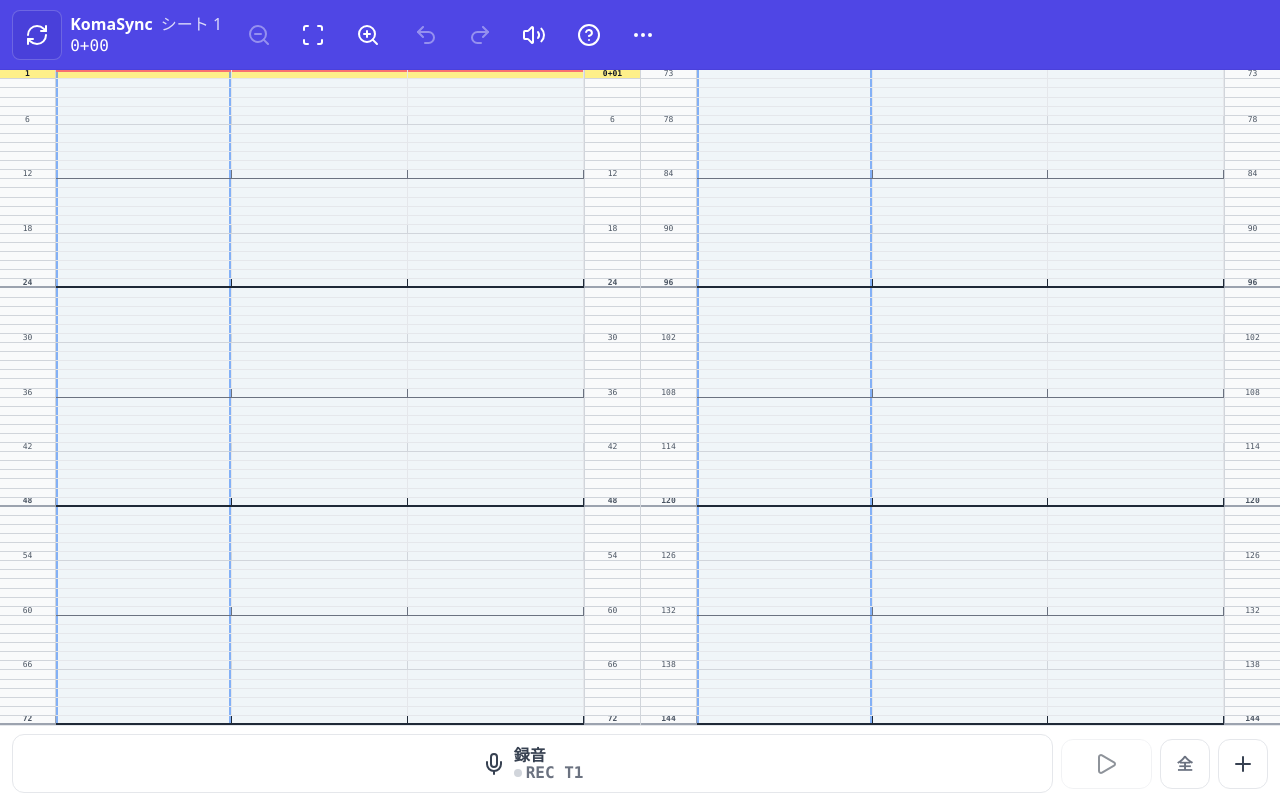
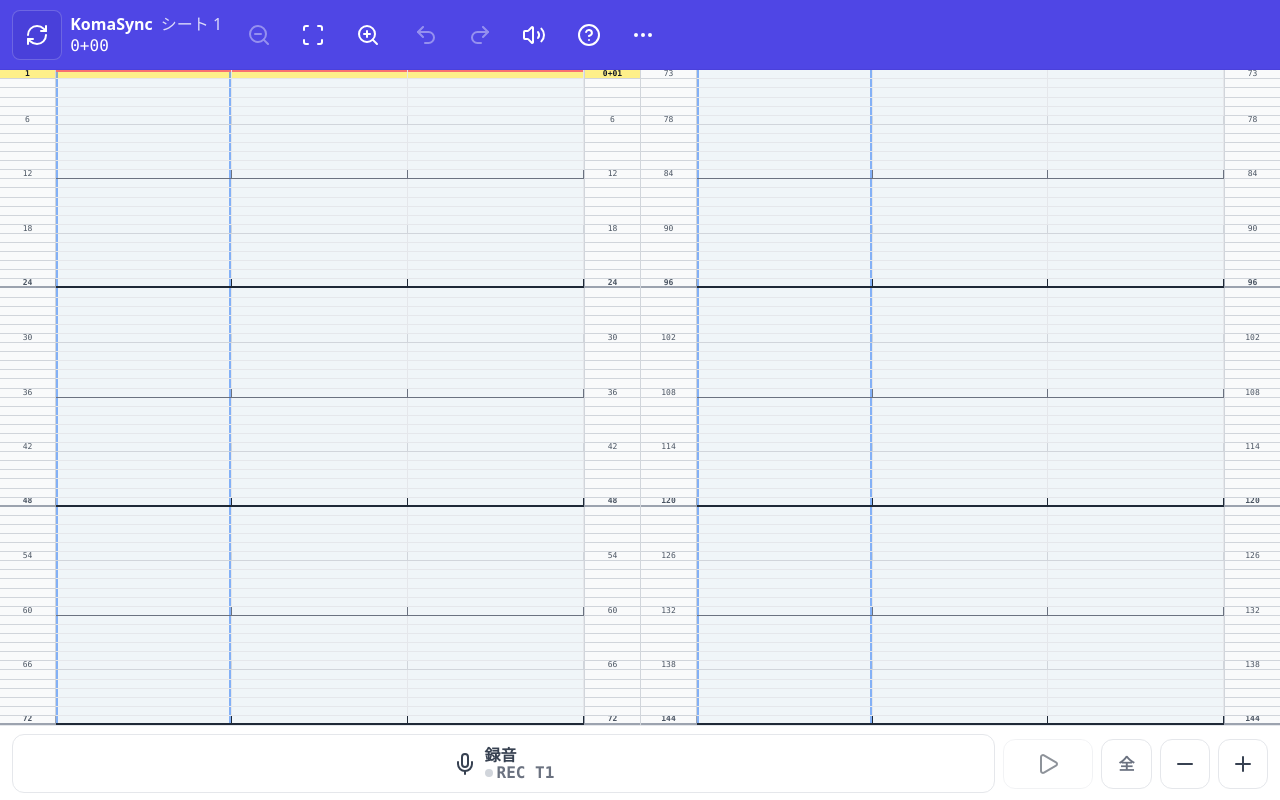
Before and after one commit to stechdrive/komasync, a React (Vite) app: page / in a window 1280 px wide. Built offline with nearby package versions, Linux system fonts and the light colour scheme.

Commit message:
feat: add -1f delete button

```diff
--- a/App.tsx
+++ b/App.tsx
@@ -1405,6 +1405,43 @@ export default function App() {
     }
   };
 
+  const handleDeleteOneFrame = async () => {
+    if (recordingState === RecordingState.PLAYING) handlePause();
+
+    try {
+      saveToHistory();
+
+      const targetIds = editTarget === 'all' ? tracks.map((t) => t.id) : [editTarget];
+      const targetSet = new Set(targetIds);
+      const tuning = getVadTuning(vadPreset, vadStability, vadThresholdScale);
+      const pendingVad: { id: string; buffer: AudioBuffer }[] = [];
+      const frameIndex = currentFrame;
+
+      const nextTracks = tracks.map((track) => {
+        if (!targetSet.has(track.id) || !track.audioBuffer) return track;
+        const newBuffer = deleteAudioRangeRipple(track.audioBuffer, frameIndex, frameIndex, FPS);
+        pendingVad.push({ id: track.id, buffer: newBuffer });
+        const baseOverrides = resizeSpeechOverrides(track.speechOverrides, track.frames.length);
+        const nextOverrides = deleteOverrideRange(baseOverrides, frameIndex, frameIndex);
+        return {
+          ...track,
+          audioBuffer: newBuffer,
+          frames: createEmptyFrames(newBuffer),
+          speechOverrides: resizeSpeechOverrides(nextOverrides, getFrameCountFromBuffer(newBuffer)),
+        };
+      });
+
+      setTracks(nextTracks);
+      pendingVad.forEach(({ id, buffer }) => scheduleVadAnalysis(id, buffer, tuning));
+      setSelection(null);
+      const nextMaxFrames = Math.max(0, ...nextTracks.map((track) => track.frames.length));
+      setCurrentFrame((prev) => Math.min(prev, Math.max(0, nextMaxFrames - 1)));
+    } catch (error) {
+      console.error('Delete 1f failed:', error);
+      alert('-1f 削除に失敗しました。');
+    }
+  };
+
   // --- Playback Control ---
 
   const handlePlay = () => {
@@ -1770,6 +1807,7 @@ export default function App() {
           isAllTracks={editTarget === 'all'}
           onToggleAllTracks={handleToggleAllTracks}
           onInsertOneFrame={() => void handleInsertOneFrame()}
+          onDeleteOneFrame={() => void handleDeleteOneFrame()}
           onStartRecording={handleStartRecording}
           onStopRecording={handleStopRecording}
           onPlay={handlePlay}
--- a/components/HelpSheet.tsx
+++ b/components/HelpSheet.tsx
@@ -81,6 +81,7 @@ export const HelpSheet: React.FC<HelpSheetProps> = ({ isOpen, onClose }) => {
                 <li>タイムシート上で右クリック/長押しすると貼り付けメニューを開けます。</li>
                 <li>クリップボードがあれば「挿入」「上書き」で貼り付けます。</li>
                 <li>+1fボタンで無音フレームを挿入します。</li>
+                <li>-1fボタンで現在の行を削除して詰めます。</li>
               </ul>
             </section>
 
--- a/components/TransportDock.tsx
+++ b/components/TransportDock.tsx
@@ -1,5 +1,5 @@
 import React from 'react';
-import { Mic, Pause, Play, Plus, StopCircle } from 'lucide-react';
+import { Mic, Minus, Pause, Play, Plus, StopCircle } from 'lucide-react';
 import { RecordingState } from '@/types';
 
 type TransportDockProps = {
@@ -11,6 +11,7 @@ type TransportDockProps = {
   isAllTracks: boolean;
   onToggleAllTracks: () => void;
   onInsertOneFrame: () => void;
+  onDeleteOneFrame: () => void;
   onStartRecording: () => void;
   onStopRecording: () => void;
   onPlay: () => void;
@@ -26,6 +27,7 @@ export const TransportDock: React.FC<TransportDockProps> = ({
   isAllTracks,
   onToggleAllTracks,
   onInsertOneFrame,
+  onDeleteOneFrame,
   onStartRecording,
   onStopRecording,
   onPlay,
@@ -107,6 +109,20 @@ export const TransportDock: React.FC<TransportDockProps> = ({
         <button
           type="button"
           disabled={isBusy || isRecording || isPlaying}
+          onClick={onDeleteOneFrame}
+          className={`w-[var(--control-size)] h-[var(--control-size)] rounded-xl border flex items-center justify-center transition-colors ${
+            isBusy || isRecording || isPlaying
+              ? 'opacity-50 border-gray-200'
+              : 'border-gray-200 text-gray-700 hover:border-indigo-400 hover:bg-indigo-50'
+          }`}
+          title="-1f（削除）"
+        >
+          <Minus className="w-[var(--control-icon)] h-[var(--control-icon)]" />
+        </button>
+
+        <button
+          type="button"
+          disabled={isBusy || isRecording || isPlaying}
           onClick={onInsertOneFrame}
           className={`w-[var(--control-size)] h-[var(--control-size)] rounded-xl border flex items-center justify-center transition-colors ${
             isBusy || isRecording || isPlaying
```
